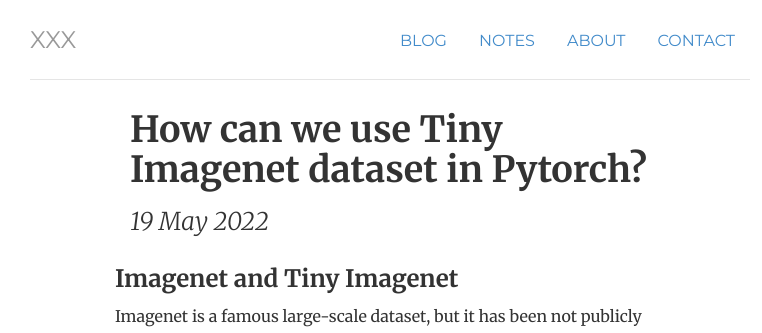
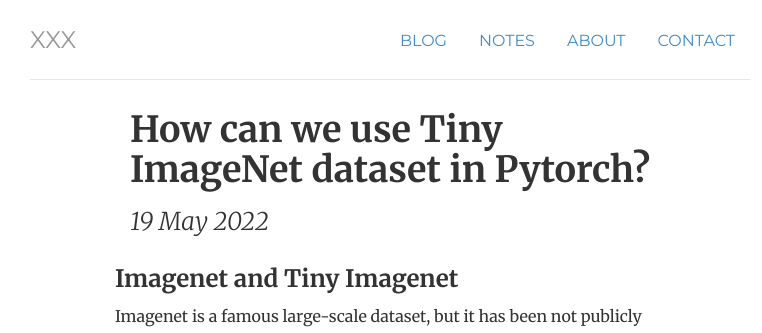
Before and after one commit to mathfirst/mathfirst.github.io, a Jekyll site: the page built from _posts/2022-05-19-How-Can-We-Use-Tiny-Imagenet-Dataset-in-Pytorch.md, in a window 1280 px wide and 900 px high. Shown: the top 333 px of the window, without its empty margins (250-1012 px from the left). Built offline with Jekyll 4.4.1, drawn with Linux system fonts in a browser that asks for light colours; comment, search, counter and statistics services are not loaded.

Commit message:
update blog

```diff
--- a/_posts/2022-05-19-How-Can-We-Use-Tiny-Imagenet-Dataset-in-Pytorch.md
+++ b/_posts/2022-05-19-How-Can-We-Use-Tiny-Imagenet-Dataset-in-Pytorch.md
@@ -1,7 +1,7 @@
 ---
 layout: post
-title: How can we use Tiny Imagenet dataset in Pytorch?
-description: This is my notes for recording how to use Tiny Imagenet dataset in Pytorch.
+title: How can we use Tiny ImageNet dataset in Pytorch?
+description: This is my notes for recording how to use Tiny ImageNet dataset in Pytorch.
 date: 2022-05-19
 ---
 
```
